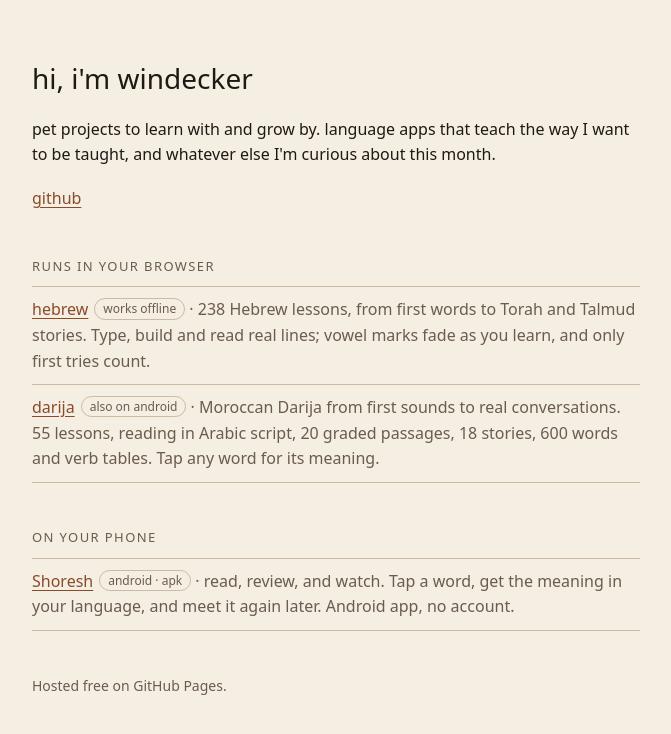
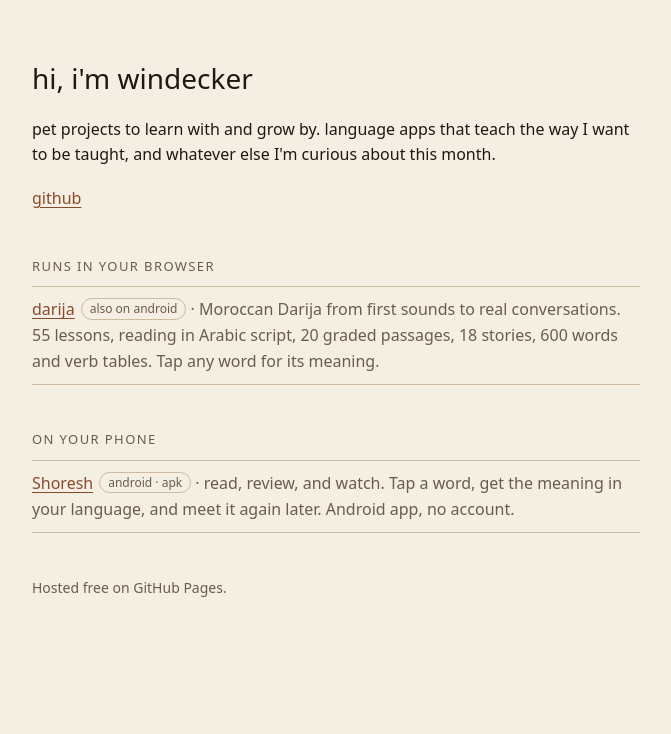
Before and after one commit to windeckersoftware/windeckersoftware.github.io, a plain HTML site: page index.html in a window 1280 px wide. Shown: the whole page, without its empty margins (304-975 px from the left). Drawn offline with Linux system fonts and the light colour scheme.

Commit message:
Remove broken hebrew link from home page
Co-Authored-By: Claude Opus 5.5 <noreply@anthropic.com>

```diff
--- a/index.html
+++ b/index.html
@@ -69,10 +69,6 @@
   <h2>runs in your browser</h2>
   <ul>
     <li>
-      <a class="name" href="hebrew/">hebrew</a><span class="tag">works offline</span>
-      <span class="what"> · 238 Hebrew lessons, from first words to Torah and Talmud stories. Type, build and read real lines; vowel marks fade as you learn, and only first tries count.</span>
-    </li>
-    <li>
       <a class="name" href="darija/">darija</a><span class="tag">also on android</span>
       <span class="what"> · Moroccan Darija from first sounds to real conversations. 55 lessons, reading in Arabic script, 20 graded passages, 18 stories, 600 words and verb tables. Tap any word for its meaning.</span>
     </li>
```
